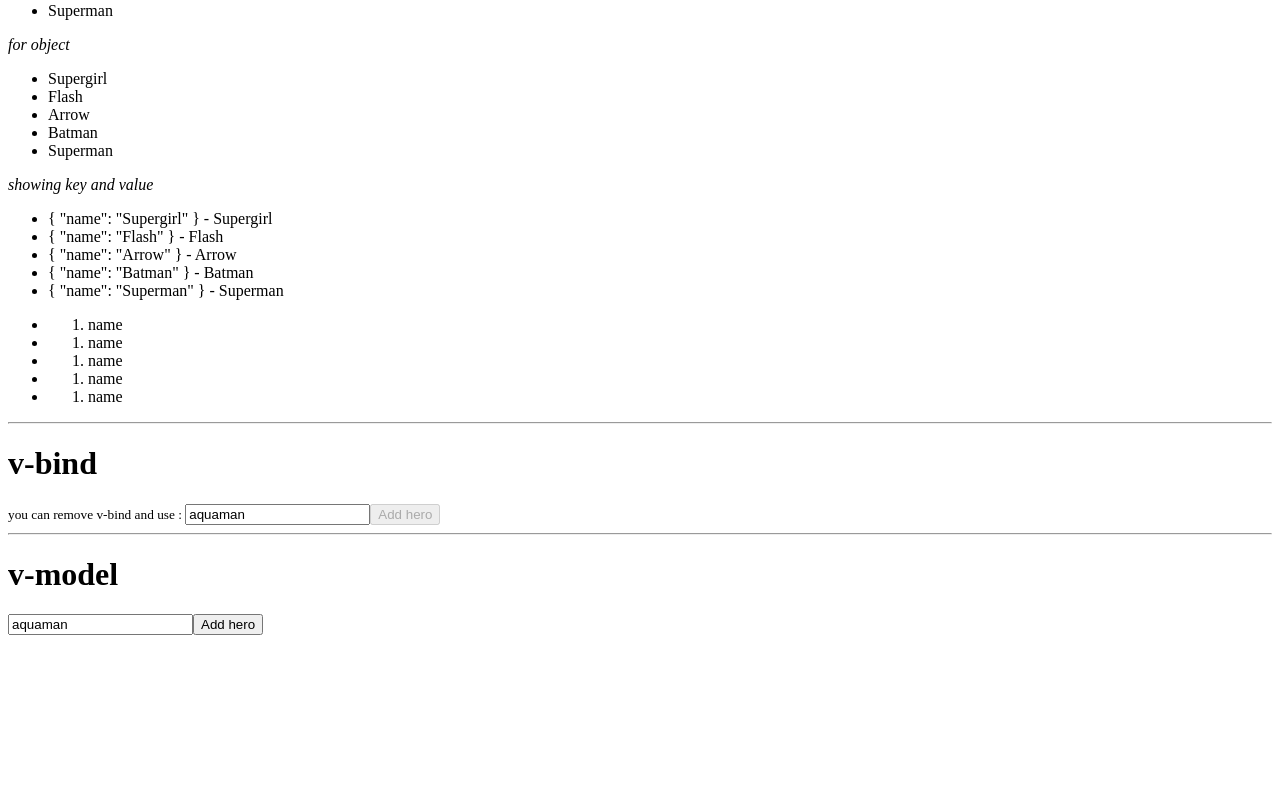
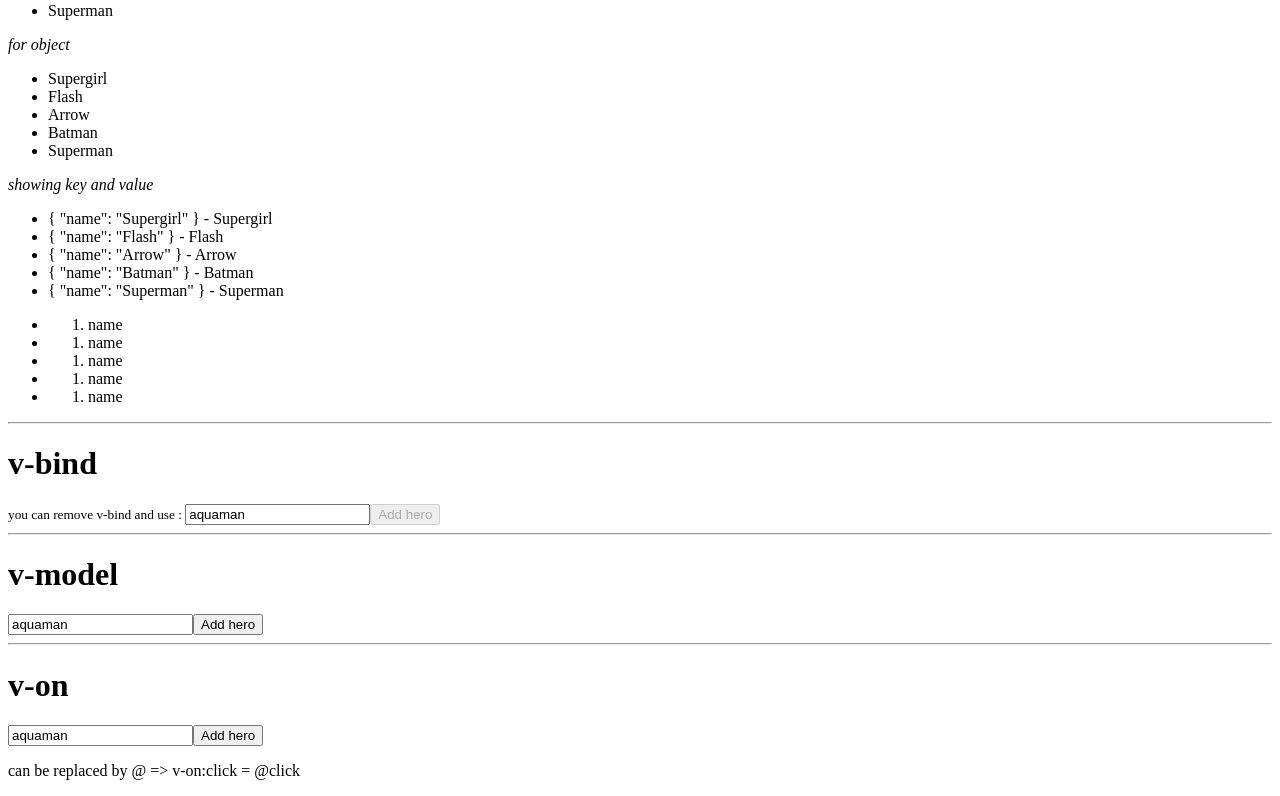
Before and after one commit to b3rking/vue3, a Vue app: page / in a window 1280 px wide. Shown: the part 383-1179 px from the top of the page. Before the commit the page ends 1026 px from the top, so only its background shows below. Built offline with nearby package versions, Linux system fonts and the light colour scheme.

Commit message:
feat: learn v-on

```diff
--- a/src/App.vue
+++ b/src/App.vue
@@ -43,6 +43,13 @@
     <h1>v-model</h1>
     <input v-model.lazy="newHero" />
     <button>Add hero</button>
+    <hr />
+    <h1>v-on</h1>
+    <form @submit.prevent="newHero = 'b3rkg'">
+        <input v-model="newHero" />
+        <button type="submit">Add hero</button>
+    </form>
+    <p>can be replaced by @ => v-on:click = @click</p>
 </template>
 
 <script>
```
